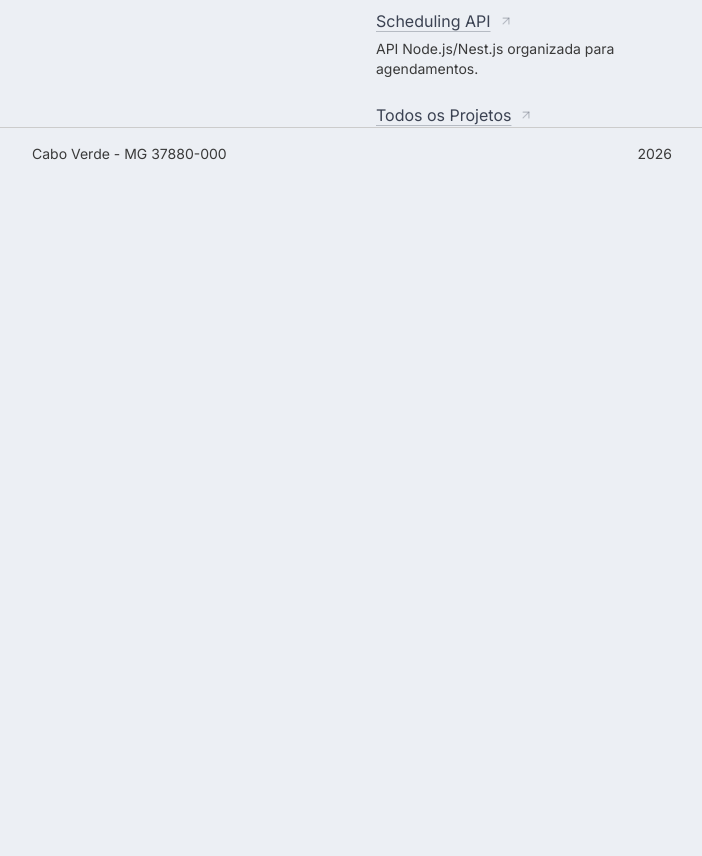
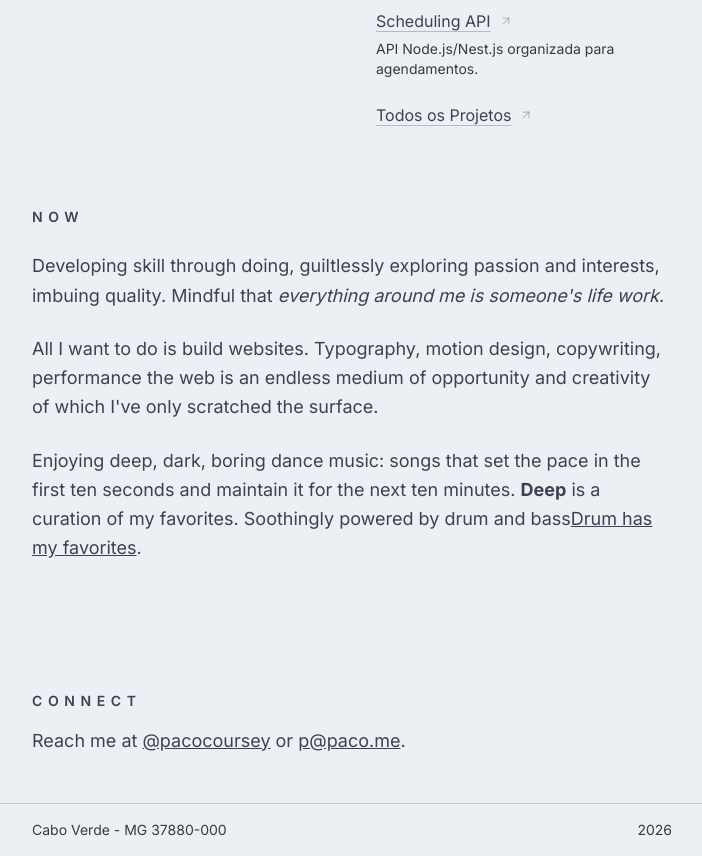
Before and after one commit to JoaoVictorVM/PortfolioJoaoVictorMartins, a Next.js app: page / in a window 1280 px wide. Shown: the part 820-1676 px from the top of the page, without its empty margins (288-990 px from the left). Before the commit the page ends 1000 px from the top, so only its background shows below. Built offline with nearby package versions, Linux system fonts and the light colour scheme.

Commit message:
feat: add novas secoes na home page

```diff
--- a/src/app/page.tsx
+++ b/src/app/page.tsx
@@ -3,6 +3,8 @@ import { CertificationsSection } from "@/components/pages/home/certifications-se
 import { CtaSection } from "@/components/pages/home/cta-section/ctaSection";
 import { HighlightsSection } from "@/components/pages/home/highlights-section/highlightsSection";
 import { IntroSection } from "@/components/pages/home/intro-section/introSection";
+import { ConnectSection } from "@/components/pages/home/connect-section/connectSection";
+import { NowSection } from "@/components/pages/home/now-section/nowSection";
 import { ProjectsSection } from "@/components/pages/home/projects-section/projectsSection";
 import { ServicesSection } from "@/components/pages/home/services-section/servicesSection";
 
@@ -11,6 +13,8 @@ export default function Home() {
     <main className="min-h-screen">
       <IntroSection />
       <HighlightsSection />
+      <NowSection />
+      <ConnectSection />
     </main>
   );
 }
--- /dev/null
+++ b/src/components/pages/home/connect-section/connectSection.tsx
@@ -0,0 +1,22 @@
+export function ConnectSection() {
+  return (
+    <section className="py-12">
+      <div className="mx-auto max-w-2xl px-4 space-y-4 text-[var(--detail-color)]">
+        <h2 className="text-sm font-semibold uppercase tracking-[0.4em] text-[var(--text-color)]">
+          Connect
+        </h2>
+        <p className="text-lg text-[var(--text-color)]">
+          Reach me at{" "}
+          <a className="underline" href="mailto:hello@paco.me">
+            @pacocoursey
+          </a>{" "}
+          or{" "}
+          <a className="underline" href="mailto:hello@paco.me">
+            p@paco.me
+          </a>
+          .
+        </p>
+      </div>
+    </section>
+  );
+}
--- /dev/null
+++ b/src/components/pages/home/now-section/nowSection.tsx
@@ -0,0 +1,28 @@
+export function NowSection() {
+  return (
+    <section className="py-20">
+      <div className="mx-auto max-w-2xl px-4 space-y-6 text-[var(--detail-color)]">
+        <h2 className="text-sm font-semibold uppercase tracking-[0.4em] text-[var(--text-color)]">
+          Now
+        </h2>
+        <p className="text-lg text-[var(--text-color)] leading-relaxed">
+          Developing skill through doing, guiltlessly exploring passion and
+          interests, imbuing quality. Mindful that{" "}
+          <em>everything around me is someone&apos;s life work</em>.
+        </p>
+        <p className="text-lg text-[var(--text-color)] leading-relaxed">
+          All I want to do is build websites. Typography, motion design,
+          copywriting, performance the web is an endless medium of opportunity
+          and creativity of which I&apos;ve only scratched the surface.
+        </p>
+        <p className="text-lg text-[var(--text-color)] leading-relaxed">
+          Enjoying deep, dark, boring dance music: songs that set the pace in
+          the first ten seconds and maintain it for the next ten minutes.{" "}
+          <strong>Deep</strong> is a curation of my favorites. Soothingly
+          powered by drum and bass
+          <span className="underline">Drum has my favorites</span>.
+        </p>
+      </div>
+    </section>
+  );
+}
```
